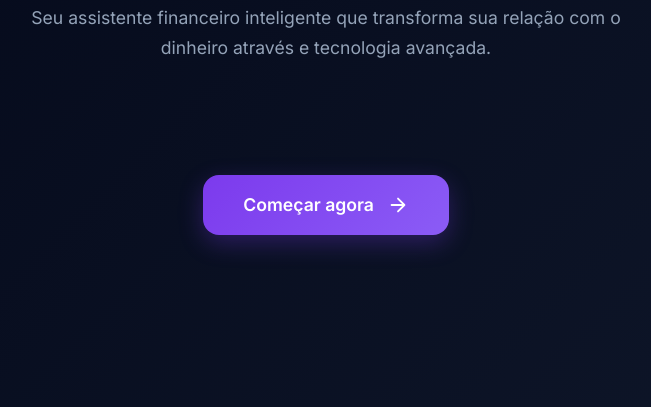
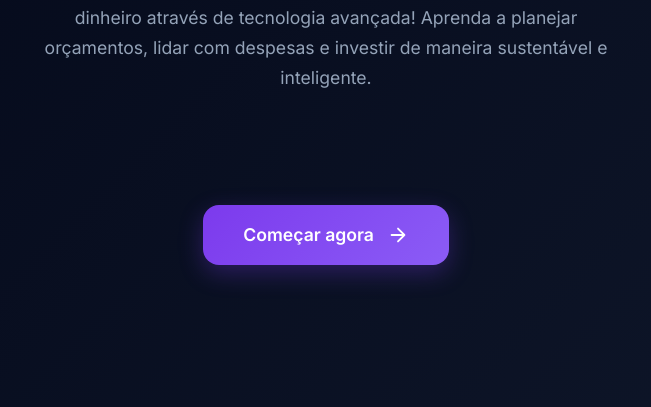
Before and after one commit to cecilia-elen/FinEdu, a plain HTML site: page index.html in a window 1280 px wide. Shown: the part 393-800 px from the top of the page, without its empty margins (314-965 px from the left). Drawn offline with nearby package versions, Linux system fonts and the light colour scheme.

Commit message:
Update index.html

```diff
--- a/index.html
+++ b/index.html
@@ -32,7 +32,7 @@
                 </svg>
             </div>
             <h1 class="welcome-title">Bem-vindo ao FinEdu</h1>
-            <p class="welcome-subtitle">Seu assistente financeiro inteligente que transforma sua relação com o dinheiro através e tecnologia avançada.</p>
+            <p class="welcome-subtitle">Seu assistente financeiro inteligente que transforma sua relação com o dinheiro através de tecnologia avançada! Aprenda a planejar orçamentos, lidar com despesas e investir de maneira sustentável e inteligente. </p>
             <div class="features-grid">
                 </div>
             <button class="start-button" id="startButton" data-tooltip="Comece sua jornada financeira">
```
